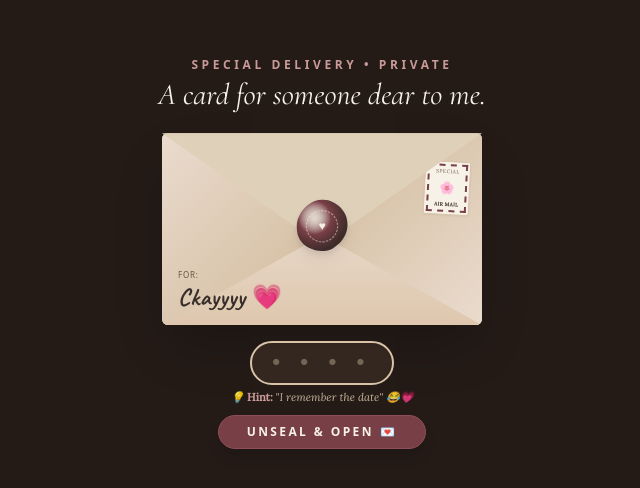
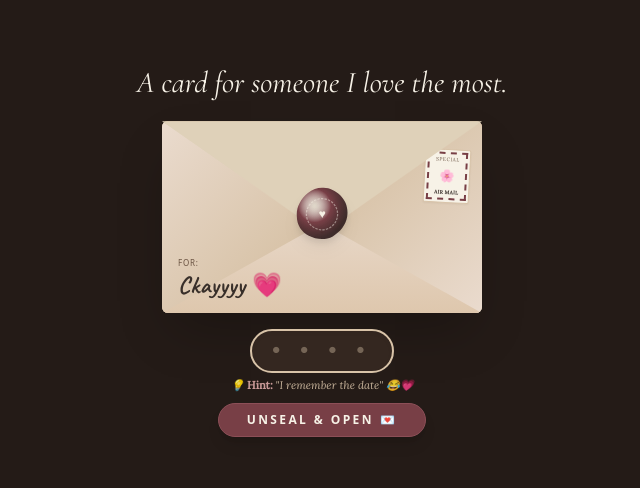
Before and after one commit to Avantika2882/special-one-for-youu-, a plain HTML site: page index.html in a window 1280 px wide. Shown: the part 150-638 px from the top of the page, without its empty margins (318-958 px from the left). Drawn offline with nearby package versions, Linux system fonts and the light colour scheme; a web font is replaced by a local one.

Commit message:
Update message in opening screen of index.html

```diff
--- a/index.html
+++ b/index.html
@@ -178,11 +178,9 @@
   <div id="openingScreen" class="fixed inset-0 z-50 flex flex-col items-center justify-center p-4 bg-[#241B17] transition-all duration-700">
     <div id="envelopeStage" class="max-w-md w-full text-center flex flex-col items-center transition-all duration-500">
       <div class="mb-2">
-        <span class="text-xs uppercase tracking-[0.3em] font-sans text-rose font-semibold">
-          SPECIAL DELIVERY • PRIVATE
-        </span>
+
         <h2 class="text-2xl sm:text-3xl text-ivory font-normal italic mt-0.5 font-cormorant">
-          A card for someone dear to me.
+          A card for someone I love the most.
         </h2>
       </div>
 
```
